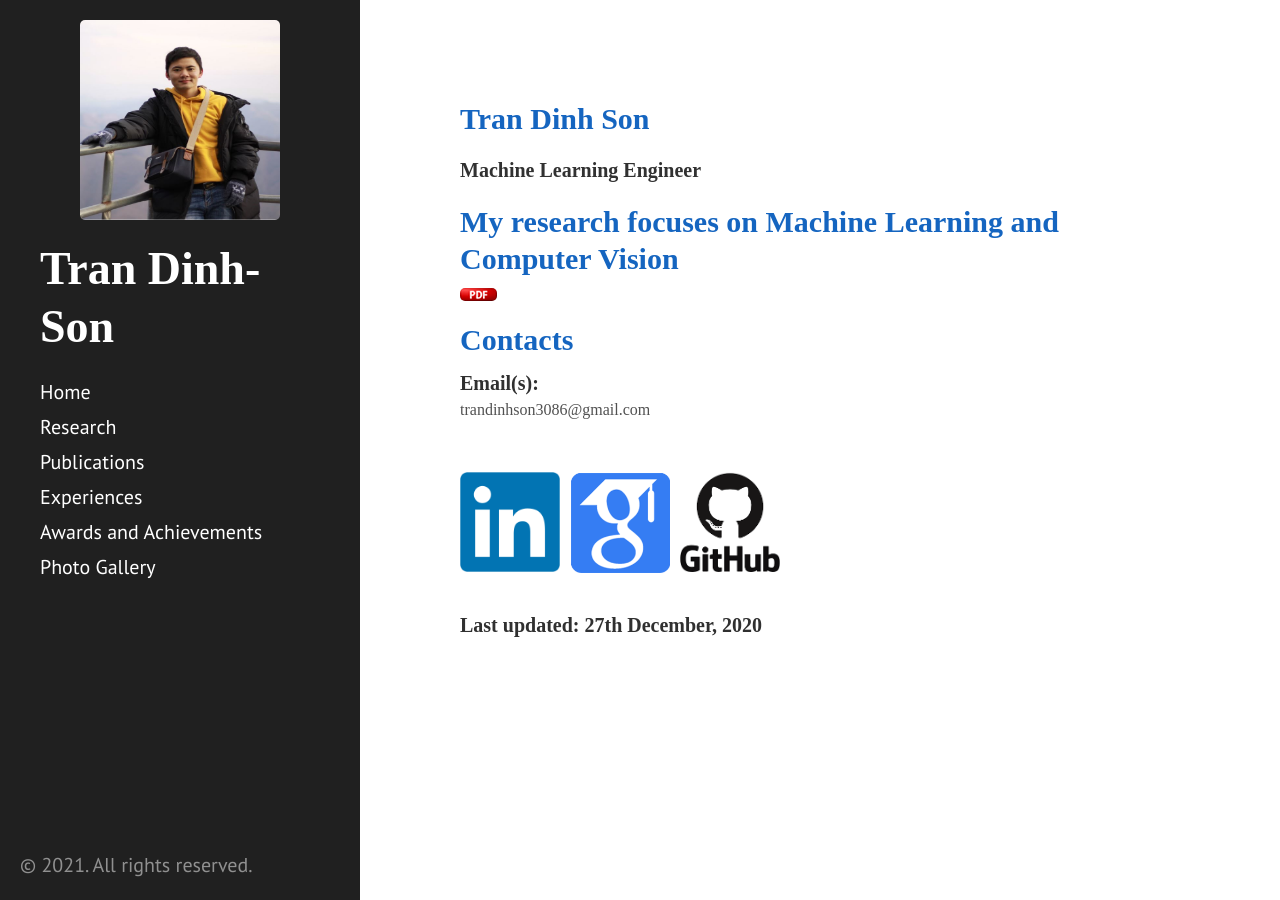
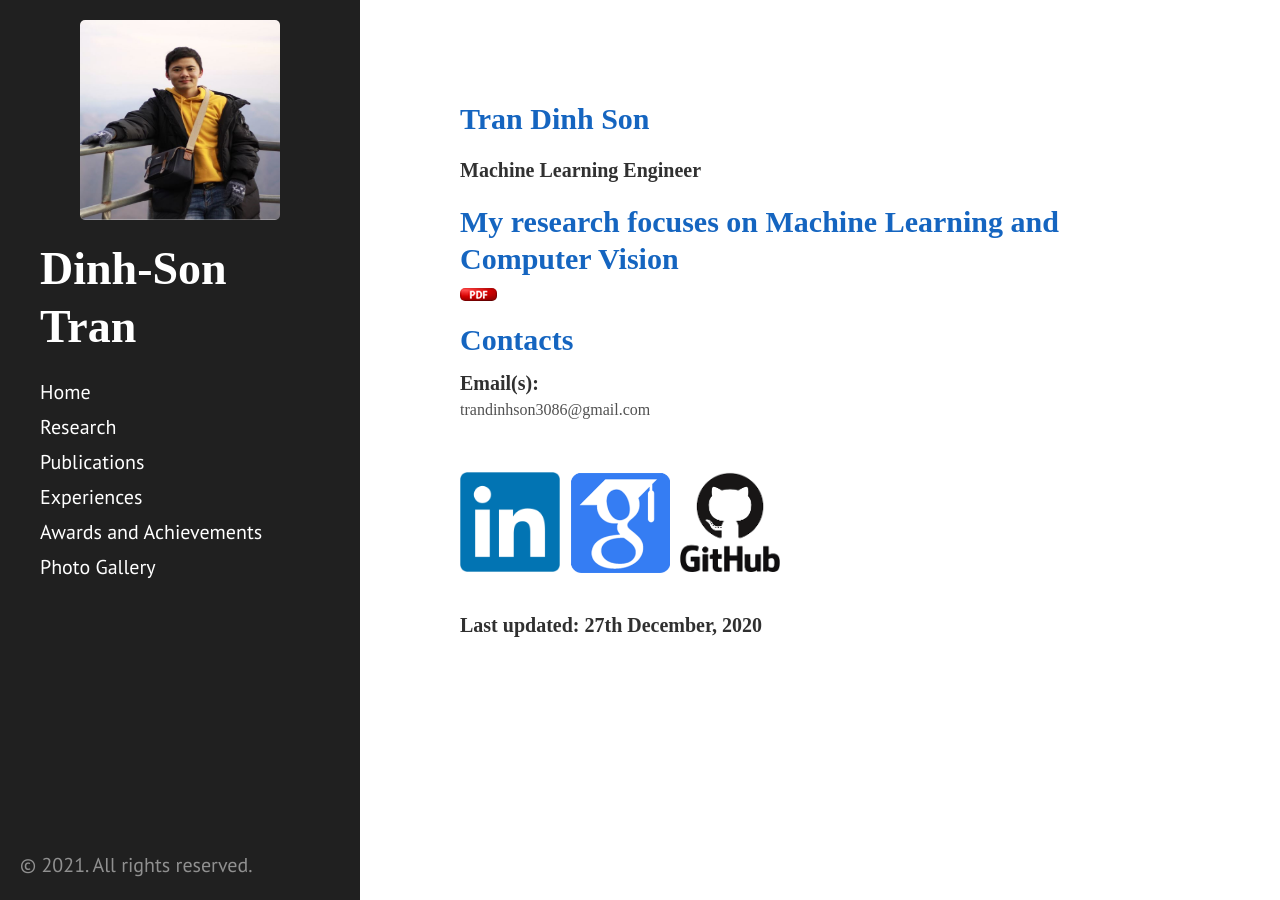
Before and after one commit to trandinhson3086/trandinhson3086.github.io, a Jekyll site: the page built from index.html, in a window 1280 px wide. Built offline with Jekyll 4.4.1, drawn with Linux system fonts in a browser that asks for light colours; the list of posts is cut into pages by our own code.

```diff
--- a/_config.yml
+++ b/_config.yml
@@ -6,8 +6,8 @@ highlighter:      rouge
 permalink:        pretty
 
 # Setup
-title:            Tran Dinh-Son
-tagline:          'Tran Dinh-Son'
+title:            Dinh-Son Tran
+tagline:          'Dinh-Son Tran'
 description:      ''
 url:
 baseurl:          /
```
